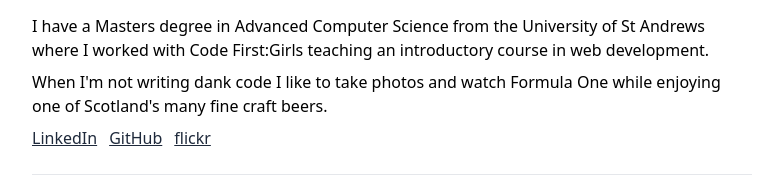
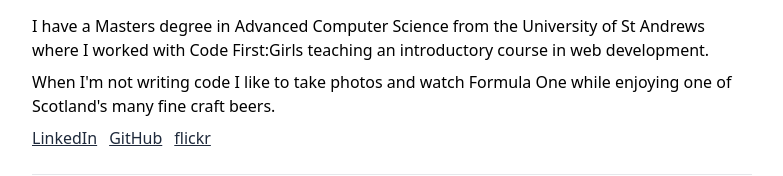
Before and after one commit to LucasAmos/lucasamos.dev-next, a Next.js app: page / in a window 1280 px wide. Shown: the part 258-434 px from the top of the page, without its empty margins (248-1031 px from the left). Built offline with nearby package versions, Linux system fonts and the light colour scheme.

Commit message:
Update index.js

```diff
--- a/pages/index.js
+++ b/pages/index.js
@@ -51,8 +51,8 @@ export default function Home({ allPostsData }) {
             teaching an introductory course in web development.
           </p>
           <p className="pb-2">
-            When I'm not writing dank code I like to take photos and watch
-            Formula One while enjoying one of Scotland's many fine craft beers.
+            When I'm not writing code I like to take photos and watch Formula
+            One while enjoying one of Scotland's many fine craft beers.
           </p>
         </div>
 
```
